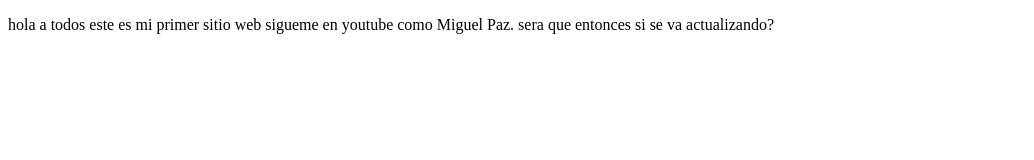
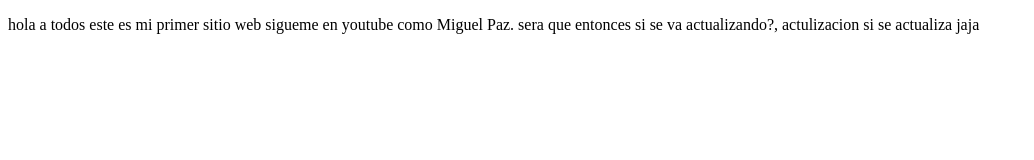
Before and after one commit to MiguelPaz95/proyectoCursoPrework, a plain HTML site: page index.html in a window 1280 px wide. Shown: the whole page, without its empty margins (0-1034 px from the left). Drawn offline with Linux system fonts and the light colour scheme.

Commit message:
si se actualiza

```diff
--- a/index.html
+++ b/index.html
@@ -10,7 +10,7 @@
 <body>
     <p>
         hola a todos este es mi primer sitio web sigueme en youtube como Miguel Paz.
-        sera que entonces si se va actualizando?
+        sera que entonces si se va actualizando?, actulizacion si se actualiza jaja
     </p>
 </body>
 </html>
```
